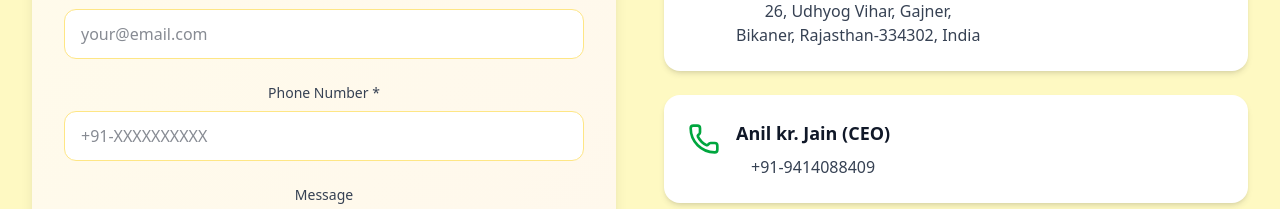
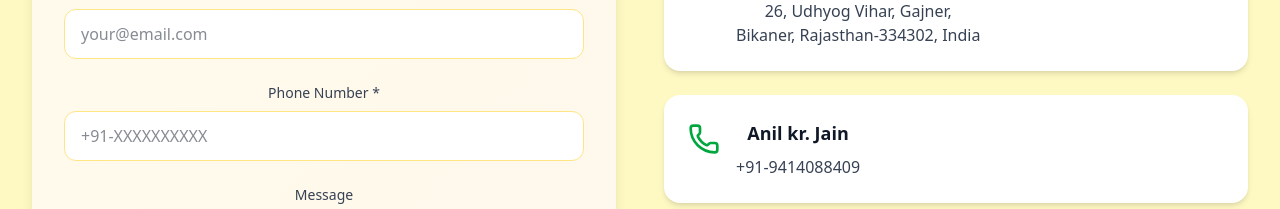
Before and after one commit to yashbkn16/kamdhenu-website, a React (Vite) app: page / in a window 1280 px wide. Shown: the part 4355-4564 px from the top of the page. Built offline with nearby package versions, Linux system fonts and the light colour scheme.

Commit message:
removed CEO

```diff
--- a/src/App.jsx
+++ b/src/App.jsx
@@ -637,7 +637,7 @@ const App = () => {
                   },
                   {
                     icon: <Phone className="w-8 h-8 text-green-600" />,
-                    title: "Anil kr. Jain (CEO)",
+                    title: "Anil kr. Jain",
                     content: (
                         <a href="tel:+919414088409" className="block text-gray-700 hover:underline">
                           +91-9414088409
```
